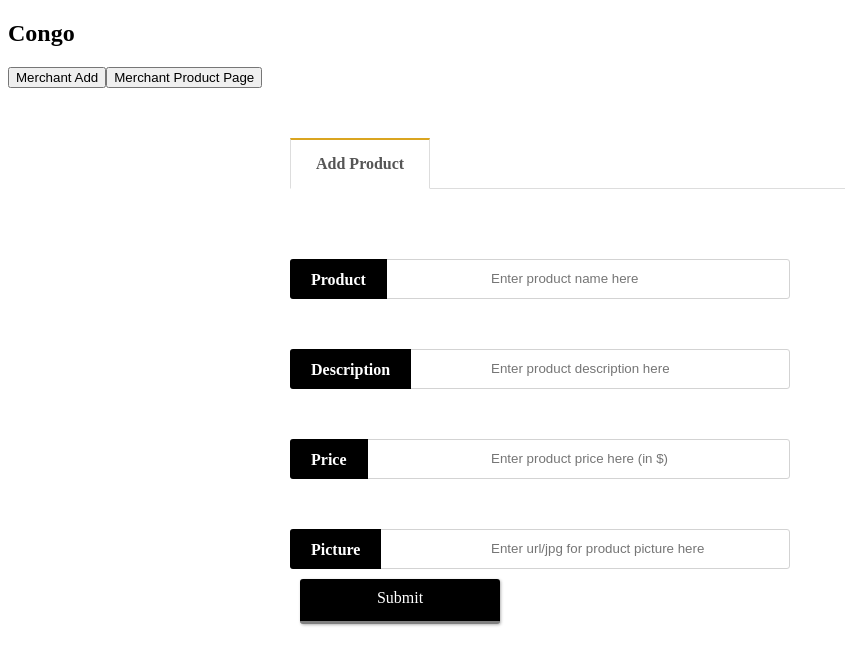
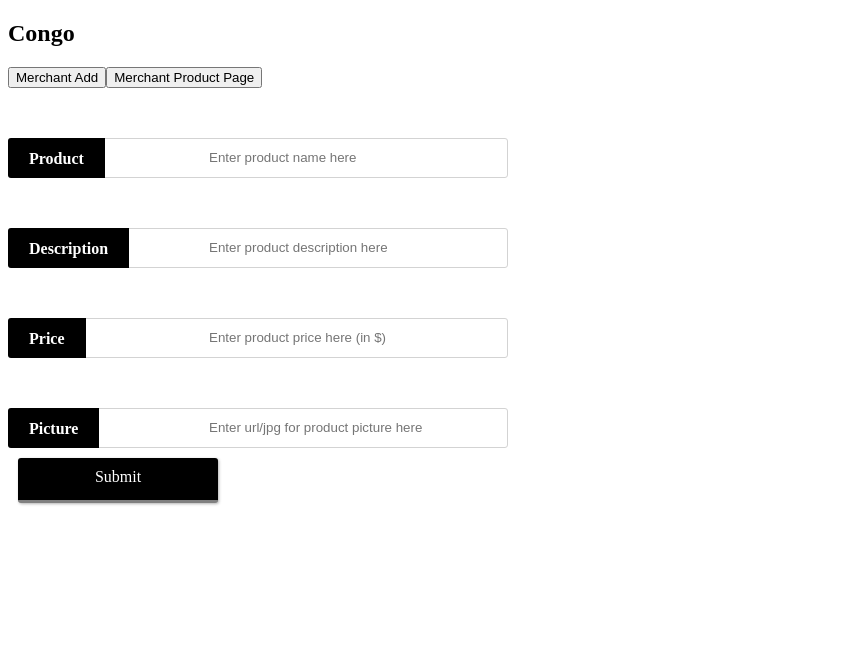
Before and after one commit to rohithravin/Congo, an Angular app in the folder public/: page /addProduct in a window 1280 px wide. Shown: the top 664 px of the page, without its empty margins (0-845 px from the left). Built offline with nearby package versions, Linux system fonts and the light colour scheme.

Commit message:
fixed merchantadd.component.html

```diff
--- a/public/src/app/merchantadd/merchantadd.component.html
+++ b/public/src/app/merchantadd/merchantadd.component.html
@@ -1,10 +1,4 @@
-<main>
 
-  <input id="tab1" type="radio" name="tabs" checked>
-  <label for="tab1">Add Product</label>
-
-  <!-- Add Product -->
-  <section id="content1">
 <div class="text-input">
   <input type="text" id="input1" placeholder="Enter product name here">
   <label for="input1">Product</label>
@@ -24,6 +18,3 @@
   <div class="submit">
     <a class="button" href="#">Submit</a>
 </div>
-  </section>
-
-</main>
```
Lines whose indentation alone changed are shown as unchanged.
